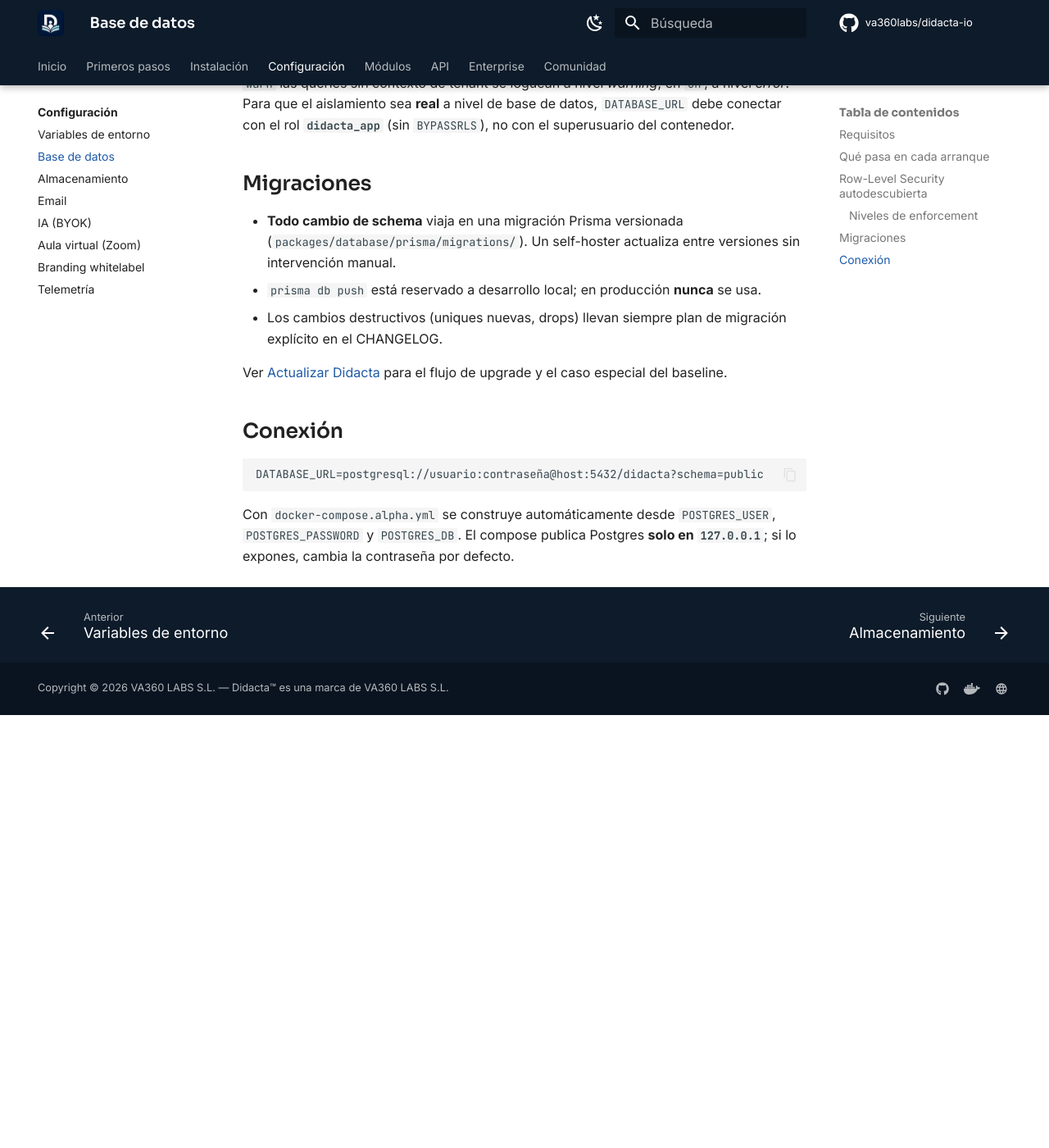
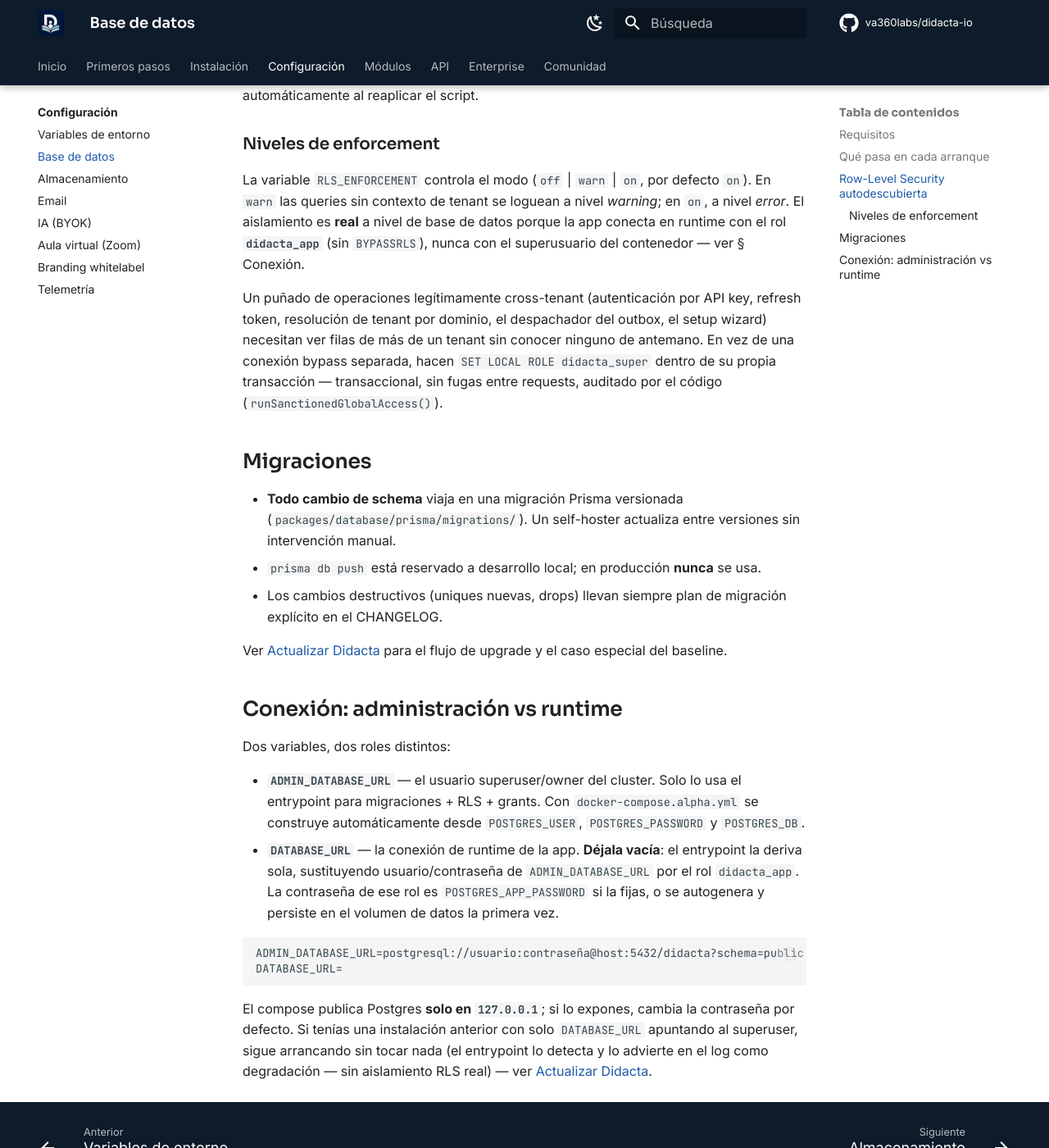
Before and after one commit to va360labs/didacta-docs, an MkDocs documentation site: the page built from docs/configuracion/base-de-datos.md, in a window 1280 px wide and 1400 px high, scrolled down 1214 px. Shown: the whole window at 82% size. Built offline with MkDocs 1.6.1 and Material for MkDocs 9.7.7, drawn with Linux system fonts in a browser that asks for light colours; comment, search, counter and statistics services are not loaded; before the commit the page ends 2086 px from its top, so only the background shows below that; some of the changed text lies outside the part shown.

Commit message:
docs: flip real de RLS a didacta_app (ADMIN_DATABASE_URL vs DATABASE_URL)
DATABASE_URL deja de ser la conexion de runtime: ahora se deriva sola hacia
el rol didacta_app (sin BYPASSRLS) a partir de ADMIN_DATABASE_URL, con
POSTGRES_APP_PASSWORD autogenerada y persistida si no se define. Actualiza
base-de-datos, variables-de-entorno, docker-run e indices de instalacion y
configuracion; agrega seccion de migracion en actualizacion.md.

````diff
--- a/docs/configuracion/base-de-datos.md
+++ b/docs/configuracion/base-de-datos.md
@@ -9,13 +9,15 @@ Didacta usa **PostgreSQL 16** con Prisma y una disciplina estricta de producto:
 
 ## Qué pasa en cada arranque
 
-El entrypoint del contenedor ejecuta, en orden:
+El entrypoint del contenedor ejecuta, en orden, **con la conexión de administración** (`ADMIN_DATABASE_URL`, ver más abajo):
 
 1. `CREATE EXTENSION IF NOT EXISTS vector` (aviso no fatal si no puede).
 2. **`prisma migrate deploy`** — aplica solo las migraciones pendientes. Si una falla, el arranque se detiene con `P3009` sin tocar datos.
-3. **`rls.sql`** — reaplica las políticas de Row-Level Security.
-4. **`grants.sql`** — roles y permisos de runtime (crea el rol `didacta_app` sin `BYPASSRLS`; con `POSTGRES_APP_PASSWORD` definida, le asigna contraseña).
+3. **`rls.sql`** — reaplica las políticas de Row-Level Security y crea el rol `didacta_super` (`BYPASSRLS`, sin `LOGIN`).
+4. **`grants.sql`** — crea el rol de runtime `didacta_app` (sin `BYPASSRLS`) y lo hace miembro de `didacta_super`; le asigna contraseña (`POSTGRES_APP_PASSWORD` si la definiste, o una autogenerada y persistida en el volumen de datos).
 5. **`seed.sql`** — seed idempotente de espacios de sistema (no crea datos de demo).
+
+Solo entonces arranca la API, ya conectada con la **conexión de runtime** (`DATABASE_URL`, derivada automáticamente hacia `didacta_app`).
 
 ## Row-Level Security autodescubierta
 
@@ -31,7 +33,9 @@ CREATE POLICY tenant_isolation ON <tabla>
 
 ### Niveles de enforcement
 
-La variable `RLS_ENFORCEMENT` controla el modo (`off` | `warn` | `on`, por defecto `on`). En `warn` las queries sin contexto de tenant se loguean a nivel *warning*; en `on`, a nivel *error*. Para que el aislamiento sea **real** a nivel de base de datos, `DATABASE_URL` debe conectar con el rol **`didacta_app`** (sin `BYPASSRLS`), no con el superusuario del contenedor.
+La variable `RLS_ENFORCEMENT` controla el modo (`off` | `warn` | `on`, por defecto `on`). En `warn` las queries sin contexto de tenant se loguean a nivel *warning*; en `on`, a nivel *error*. El aislamiento es **real** a nivel de base de datos porque la app conecta en runtime con el rol **`didacta_app`** (sin `BYPASSRLS`), nunca con el superusuario del contenedor — ver § Conexión.
+
+Un puñado de operaciones legítimamente cross-tenant (autenticación por API key, refresh token, resolución de tenant por dominio, el despachador del outbox, el setup wizard) necesitan ver filas de más de un tenant sin conocer ninguno de antemano. En vez de una conexión bypass separada, hacen `SET LOCAL ROLE didacta_super` dentro de su propia transacción — transaccional, sin fugas entre requests, auditado por el código (`runSanctionedGlobalAccess()`).
 
 ## Migraciones
 
@@ -41,10 +45,16 @@ La variable `RLS_ENFORCEMENT` controla el modo (`off` | `warn` | `on`, por defec
 
 Ver [Actualizar Didacta](../instalacion/actualizacion.md) para el flujo de upgrade y el caso especial del baseline.
 
-## Conexión
+## Conexión: administración vs runtime
+
+Dos variables, dos roles distintos:
+
+- **`ADMIN_DATABASE_URL`** — el usuario superuser/owner del cluster. Solo lo usa el entrypoint para migraciones + RLS + grants. Con `docker-compose.alpha.yml` se construye automáticamente desde `POSTGRES_USER`, `POSTGRES_PASSWORD` y `POSTGRES_DB`.
+- **`DATABASE_URL`** — la conexión de runtime de la app. **Déjala vacía**: el entrypoint la deriva sola, sustituyendo usuario/contraseña de `ADMIN_DATABASE_URL` por el rol `didacta_app`. La contraseña de ese rol es `POSTGRES_APP_PASSWORD` si la fijas, o se autogenera y persiste en el volumen de datos la primera vez.
 
 ```
-DATABASE_URL=postgresql://usuario:contraseña@host:5432/didacta?schema=public
+ADMIN_DATABASE_URL=postgresql://usuario:contraseña@host:5432/didacta?schema=public
+DATABASE_URL=
 ```
 
-Con `docker-compose.alpha.yml` se construye automáticamente desde `POSTGRES_USER`, `POSTGRES_PASSWORD` y `POSTGRES_DB`. El compose publica Postgres **solo en `127.0.0.1`**; si lo expones, cambia la contraseña por defecto.
+El compose publica Postgres **solo en `127.0.0.1`**; si lo expones, cambia la contraseña por defecto. Si tenías una instalación anterior con solo `DATABASE_URL` apuntando al superuser, sigue arrancando sin tocar nada (el entrypoint lo detecta y lo advierte en el log como degradación — sin aislamiento RLS real) — ver [Actualizar Didacta](../instalacion/actualizacion.md).
````
Also changed, not shown: docs/configuracion/index.md (+1 -1 lines), docs/configuracion/variables-de-entorno.md (+6 -5 lines), docs/instalacion/actualizacion.md (+23 -0 lines), docs/instalacion/docker-run.md (+6 -3 lines), docs/instalacion/index.md (+1 -1 lines).
